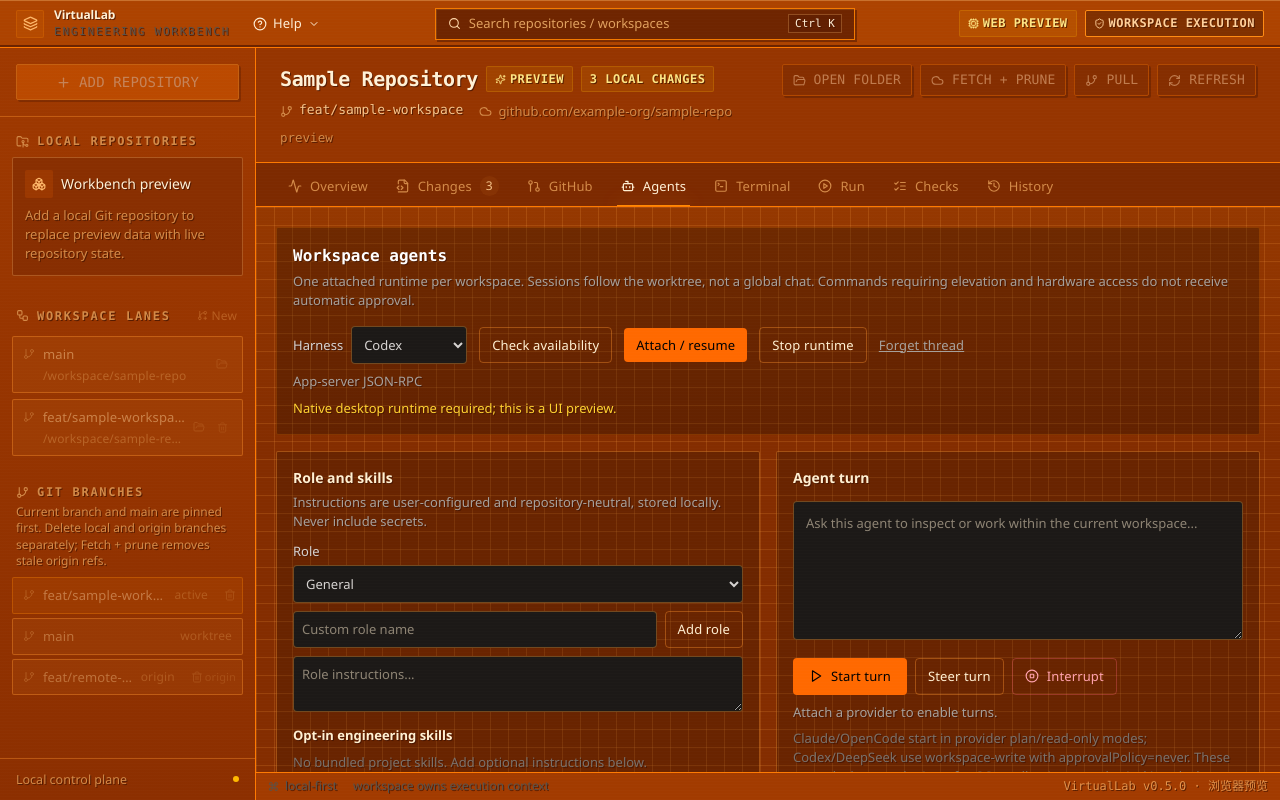
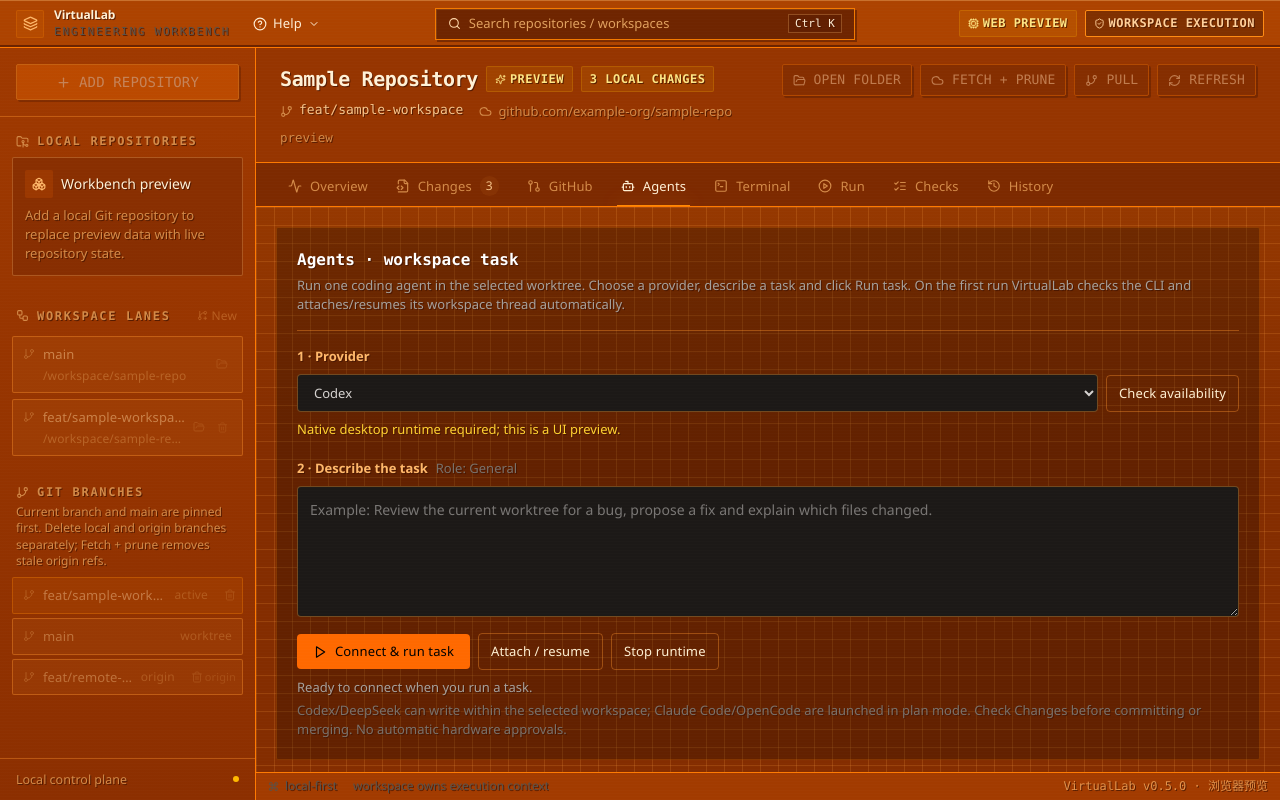
Before and after one commit to magic-alt/virtuallab, a React (Vite) app: page / in a window 1280 px wide. Both pictures are taken after a click on the button "Agents". Built offline with nearby package versions, Linux system fonts and the light colour scheme.

Commit message:
refactor(ui): make Agents task-first with collapsible diagnostics and advanced controls

```diff
--- a/src/features/agents/AgentWorkspace.tsx
+++ b/src/features/agents/AgentWorkspace.tsx
@@ -233,32 +233,115 @@
   };
 
   return (
-    <div className="mx-auto flex max-w-[1180px] flex-col gap-4 text-sm" data-testid="agent-workspace">
-      <div className="rounded-xl border border-orange-400/20 bg-black/25 p-4">
-        <h2 className="text-base font-semibold text-white">Workspace agents</h2>
-        <p className="mt-1 text-xs text-stone-400">One attached runtime per workspace. Sessions follow the worktree, not a global chat. Commands requiring elevation and hardware access do not receive automatic approval.</p>
-        <div className="mt-4 flex flex-wrap items-center gap-3">
-          <label className="text-xs text-stone-300">
-            Harness
-            <select aria-label="Harness" className="ml-2 rounded border border-white/15 bg-stone-900 px-2 py-2"
+    <div className="mx-auto flex min-w-0 max-w-[1040px] flex-col gap-4 text-sm" data-testid="agent-workspace">
+      <section className="min-w-0 rounded-xl border border-orange-400/20 bg-black/25 p-4 sm:p-5">
+        <h2 className="text-base font-semibold text-white">Agents · workspace task</h2>
+        <p className="mt-1 text-xs leading-5 text-stone-400">
+          Run one coding agent in the selected worktree. Choose a provider, describe a task and click Run task.
+          On the first run VirtualLab checks the CLI and attaches/resumes its workspace thread automatically.
+        </p>
+
+        <div className="mt-4 grid min-w-0 gap-2 border-t border-white/10 pt-4 sm:grid-cols-[minmax(0,1fr)_auto] sm:items-end">
+          <label className="block min-w-0 text-xs text-stone-300">
+            <span className="font-semibold text-orange-300">1 · Provider</span>
+            <select aria-label="Harness" className="mt-2 w-full rounded border border-white/15 bg-stone-900 px-3 py-2"
               value={harness} onChange={(e) => changeHarness(e.target.value as AgentHarnessKind)}>
               {HARNESS.map((item) => <option key={item.id} value={item.id}>{item.name}</option>)}
             </select>
           </label>
-          <button type="button" onClick={() => void check()} disabled={!enabled || busy} className="rounded border border-white/20 px-3 py-2 text-xs">Check availability</button>
-          <button type="button" onClick={() => void attach()} disabled={!enabled || busy || attached} className="rounded bg-orange-500 px-3 py-2 text-xs font-medium text-black">Attach / resume</button>
-          <button type="button" onClick={() => void stop()} disabled={!enabled || busy || !attached} className="rounded border border-white/20 px-3 py-2 text-xs">Stop runtime</button>
-          <button type="button" onClick={() => void forget()} disabled={!enabled || busy || !binding} className="text-xs text-stone-400 underline">Forget thread</button>
+          <button type="button" onClick={() => void check()} disabled={!enabled || busy}
+            className="rounded border border-white/20 px-3 py-2 text-xs">Check availability</button>
         </div>
-        <div className="mt-2 text-xs text-stone-400">{HARNESS.find((entry) => entry.id === harness)?.detail}</div>
-        {capabilities && <p className="mt-2 text-xs" role="status">{capabilities.available ? "Available" : "Unavailable"} · {capabilities.version ?? "n/a"} · {capabilities.detail}</p>}
-        {binding && <p className="mt-2 break-all font-mono text-[11px] text-stone-400">Saved: {binding.harness} / {binding.threadId}</p>}
+        {capabilities && (
+          <div className="mt-2 min-w-0 text-xs text-stone-400" role="status">
+            <span className={capabilities.available ? "font-semibold text-emerald-300" : "font-semibold text-amber-300"}>
+              {capabilities.available ? "Available" : "Unavailable"}
+            </span>
+            {" · " + (capabilities.version ?? "version unknown") + " · " + capabilities.detail}
+            {capabilities.executablePath && (
+              <div className="mt-1 break-all font-mono text-[11px] text-stone-500">
+                Detected executable: {capabilities.executablePath}
+              </div>
+            )}
+          </div>
+        )}
+        {binding && <p className="mt-2 break-all text-xs text-stone-500">
+          Saved thread: {binding.harness} · {binding.threadId}
+        </p>}
+        {binding && binding.harness !== harness && <p className="mt-2 text-xs text-amber-300">
+          A thread from {binding.harness} is saved here. Stop and forget it before using {harness}.
+        </p>}
         {!enabled && <p className="mt-2 text-xs text-amber-300">Native desktop runtime required; this is a UI preview.</p>}
-        {error && <p role="alert" className="mt-2 flex gap-1 text-xs text-rose-300"><AlertTriangle size={14}/>{error}</p>}
-      </div>
+        {error && <p role="alert" className="mt-2 flex min-w-0 items-start gap-2 break-words text-xs text-rose-300">
+          <AlertTriangle size={14} className="shrink-0"/>{error}
+        </p>}
 
-      <div className="grid gap-4 lg:grid-cols-2">
-        <section className="rounded-xl border border-white/10 bg-black/20 p-4">
+        <label className="mt-5 block text-xs text-stone-300">
+          <span className="font-semibold text-orange-300">2 · Describe the task</span>
+          <span className="ml-2 text-stone-500">Role: {role.name}</span>
+          <textarea aria-label="Agent message" value={prompt} onChange={(e) => setPrompt(e.target.value)}
+            placeholder="Example: Review the current worktree for a bug, propose a fix and explain which files changed."
+            rows={5} className="mt-2 w-full min-w-0 rounded border border-white/15 bg-stone-900 p-3 text-sm" />
+        </label>
+        <div className="mt-3 flex flex-wrap items-center gap-2">
+          <button type="button" onClick={() => void send()}
+            disabled={!enabled || busy || !prompt.trim() || !!turn || !!(binding && binding.harness !== harness)}
+            className="flex items-center gap-2 rounded bg-orange-500 px-4 py-2 text-xs font-semibold text-black">
+            <Play size={14}/>{attached ? "Send next task" : "Connect & run task"}
+          </button>
+          <button type="button" onClick={() => void attach()}
+            disabled={!enabled || busy || attached || !!(binding && binding.harness !== harness)}
+            className="rounded border border-white/20 px-3 py-2 text-xs">Attach / resume</button>
+          {turn && (
+            <button type="button" onClick={() => void interrupt()} disabled={!enabled || busy}
+              className="flex items-center gap-2 rounded border border-rose-400/30 px-3 py-2 text-xs text-rose-300">
+              <CircleStop size={14}/>Interrupt task
+            </button>
+          )}
+          <button type="button" onClick={() => void stop()} disabled={!enabled || busy || !attached}
+            className="rounded border border-white/20 px-3 py-2 text-xs">Stop runtime</button>
+          {binding && <button type="button" onClick={() => void forget()}
+            disabled={!enabled || busy} className="text-xs text-stone-400 underline">Forget saved thread</button>}
+        </div>
+        <p className="mt-2 text-xs text-stone-400" role="status">
+          {busy ? "Processing request…" : turn ? "3 · Task running; activity appears below." :
+            attached ? "Ready for another task in this workspace." : "Ready to connect when you run a task."}
+        </p>
+        <p className="mt-1 text-xs text-stone-500">
+          Codex/DeepSeek can write within the selected workspace; Claude Code/OpenCode are launched in plan mode.
+          Check Changes before committing or merging. No automatic hardware approvals.
+        </p>
+      </section>
+
+      <section className="min-w-0 rounded-xl border border-white/10 bg-black/20 p-4">
+        <div className="flex flex-wrap items-center justify-between gap-2">
+          <div>
+            <h3 className="font-semibold">3 · Agent activity</h3>
+            <p className="mt-1 text-xs text-stone-500">Live output is temporary; the last 300 structured events are kept in memory, not as a chat transcript.</p>
+          </div>
+          <button type="button" onClick={() => clearTimeline(workspaceRoot)}
+            className="text-xs text-stone-400 underline">Clear timeline</button>
+        </div>
+        <div role="log" aria-label="Agent event timeline" className="mt-3 max-h-80 min-w-0 space-y-2 overflow-y-auto text-xs">
+          {!events.length && <p className="text-stone-500">Run a task to see progress and responses here.</p>}
+          {events.slice(-15).map((event, idx) => (
+            <div key={events.length - 15 + idx} className="min-w-0 rounded border border-white/5 bg-stone-950/60 p-3">
+              <div className="font-medium text-orange-300">{timeLabel(event.timestampMs)} · {eventTitle(event)}</div>
+              {(event.eventType === "agent.notification" || event.eventType === "agent.stderr" ||
+                event.eventType === "agent.protocol_error" || event.eventType === "agent.turn_completed") && (
+                <pre className="mt-1 max-w-full whitespace-pre-wrap break-all font-mono text-stone-300">{describe(event)}</pre>
+              )}
+            </div>
+          ))}
+        </div>
+      </section>
+
+      <details className="min-w-0 rounded-xl border border-white/10 bg-black/15">
+        <summary className="flex cursor-pointer items-center gap-2 p-4 text-xs font-semibold text-stone-300">
+          <Settings2 size={15}/> Role & optional skills · advanced
+        </summary>
+        <div className="px-3 pb-3">
+                  <section className="rounded-xl border border-white/10 bg-black/20 p-4">
           <h3 className="font-semibold">Role and skills</h3>
           <p className="mb-3 mt-1 text-xs text-stone-400">Instructions are user-configured and repository-neutral, stored locally. Never include secrets.</p>
           <label className="block text-xs text-stone-300">Role
@@ -294,42 +377,55 @@
           <textarea aria-label="New skill instructions" value={skillPrompt} onChange={(e) => setSkillPrompt(e.target.value)}
             placeholder="Skill instructions..." maxLength={4000} rows={2} className="mt-2 w-full rounded border border-white/15 bg-stone-900 p-2 text-xs"/>
         </section>
-        <section className="rounded-xl border border-white/10 bg-black/20 p-4">
-          <h3 className="font-semibold">Agent turn</h3>
-          <textarea aria-label="Agent message" value={prompt} onChange={(e) => setPrompt(e.target.value)}
-            placeholder="Ask this agent to inspect or work within the current workspace..." rows={6}
-            className="mt-3 w-full rounded border border-white/15 bg-stone-900 p-3 text-xs" />
-          <div className="mt-3 flex flex-wrap gap-2">
-            <button type="button" onClick={() => void send()} disabled={!enabled || busy || !attached || !prompt.trim() || !!turn}
-              className="flex items-center gap-2 rounded bg-orange-500 px-4 py-2 text-xs font-semibold text-black">
-              <Play size={14}/>Start turn</button>
-            <button type="button" onClick={() => void steer()} disabled={!enabled || busy || !turn || !capabilities?.features.steering || !prompt.trim()}
-              className="rounded border border-white/20 px-3 py-2 text-xs">Steer turn</button>
-            <button type="button" onClick={() => void interrupt()} disabled={!enabled || busy || !turn}
-              className="flex items-center gap-2 rounded border border-rose-400/30 px-3 py-2 text-xs text-rose-300">
-              <CircleStop size={14}/>Interrupt</button>
+        </div>
+      </details>
+
+      <details className="min-w-0 rounded-xl border border-white/10 bg-black/15">
+        <summary className="cursor-pointer p-4 text-xs font-semibold text-stone-300">
+          CLI diagnostics · executable selection
+        </summary>
+        <div className="space-y-3 border-t border-white/10 p-4 text-xs text-stone-400">
+          <p>A GUI can inherit a different PATH from your terminal. Detection reports the exact executable used
+            by the runtime; if its version is old, choose the executable installed for your terminal.
+            This choice is stored locally and shared by Codex and DeepSeek.</p>
+          <div className="break-all font-mono text-[11px]">Configured Codex executable: {codexPath || "Automatic (desktop PATH)"}</div>
+          <div className="flex flex-wrap items-center gap-2">
+            <button type="button" onClick={() => void chooseCodexPath()}
+              disabled={!enabled || busy || attached || !!turn || !isCodexHarness(harness)}
+              className="flex items-center gap-2 rounded border border-white/20 px-3 py-2">
+              <FolderOpen size={14}/>Choose Codex executable
+            </button>
+            <button type="button" onClick={resetCodexPath}
+              disabled={!enabled || busy || attached || !!turn || !codexPath}
+              className="rounded border border-white/20 px-3 py-2">Use automatic PATH</button>
           </div>
-          <p className="mt-2 text-xs text-stone-400">{turn ? "Turn active · " + turn : attached ? "Ready for the next turn" : "Attach a provider to enable turns."}</p>
-          <p className="mt-2 text-xs text-stone-500">Claude/OpenCode start in provider plan/read-only modes; Codex/DeepSeek use workspace-write with approvalPolicy=never. These controls do not substitute for OS sandboxing or a physical interlock.</p>
-        </section>
-      </div>
+          <p>Windows PowerShell: run <code className="text-stone-200">Get-Command codex -All</code> or
+            <code className="ml-1 text-stone-200">where.exe codex</code> to locate installed versions.
+            Choose a real codex.exe or codex.cmd launcher. Stop a connected runtime before changing it.</p>
+        </div>
+      </details>
 
-      <section className="rounded-xl border border-white/10 bg-black/20 p-4">
-        <div className="flex items-center justify-between">
-          <h3 className="font-semibold">Structured event timeline <span className="text-xs font-normal text-stone-500">({events.length}/300)</span></h3>
-          <button type="button" onClick={() => clearTimeline(workspaceRoot)} className="text-xs text-stone-400 underline">Clear timeline</button>
-        </div>
-        <div role="log" aria-label="Agent event timeline" className="mt-3 max-h-80 space-y-2 overflow-y-auto font-mono text-xs">
-          {!events.length && <p className="text-stone-500">No events received for this workspace.</p>}
+      <details className="min-w-0 rounded-xl border border-white/10 bg-black/15">
+        <summary className="cursor-pointer p-4 text-xs font-semibold text-stone-300">
+          Full structured event timeline · diagnostic
+        </summary>
+        <div className="max-h-80 min-w-0 space-y-2 overflow-y-auto border-t border-white/10 p-3 font-mono text-xs">
           {events.map((event, idx) => (
-            <div key={idx} className="rounded border border-white/5 bg-stone-950/60 p-2">
-              <div className="mb-1 text-orange-300">{timeLabel(event.timestampMs)} · {event.method ?? event.eventType}</div>
-              <pre className="whitespace-pre-wrap break-all text-stone-300">{describe(event)}</pre>
+            <div key={idx} className="min-w-0 rounded border border-white/5 bg-stone-950/60 p-2">
+              <div className="text-orange-300">{timeLabel(event.timestampMs)} · {event.method ?? event.eventType}</div>
+              <pre className="mt-1 whitespace-pre-wrap break-all text-stone-300">{describe(event)}</pre>
             </div>
           ))}
+          {!events.length && <p className="text-stone-500">No events in memory.</p>}
         </div>
-      </section>
-      <section className="rounded-xl border border-white/10 bg-black/20 p-4" data-testid="agent-journal-history">
+      </details>
+
+      <details className="min-w-0 rounded-xl border border-white/10 bg-black/15">
+        <summary className="cursor-pointer p-4 text-xs font-semibold text-stone-300">
+          Session recovery & privacy metadata · advanced
+        </summary>
+        <div className="px-3 pb-3">
+                <section className="rounded-xl border border-white/10 bg-black/20 p-4" data-testid="agent-journal-history">
         <div className="flex items-center justify-between gap-2">
           <h3 className="font-semibold">Recovered lifecycle metadata</h3>
           <div className="flex flex-wrap gap-3">
@@ -361,8 +457,15 @@
           {!journal.length && <p className="text-stone-500">{journalBusy ? "Loading..." : "No retained lifecycle events for this workspace."}</p>}
         </div>
       </section>
+        </div>
+      </details>
 
-      <section className="rounded-xl border border-amber-400/20 bg-black/20 p-4">
+      <details className="min-w-0 rounded-xl border border-white/10 bg-black/15">
+        <summary className="cursor-pointer p-4 text-xs font-semibold text-stone-300">
+          Hardware approval policy · no provider installed
+        </summary>
+        <div className="px-3 pb-3">
+                <section className="rounded-xl border border-amber-400/20 bg-black/20 p-4">
         <h3 className="flex items-center gap-2 font-semibold"><ShieldAlert size={16}/>Protected operations · fail-closed approval broker</h3>
         <p className="mt-1 text-xs text-stone-400">Motion, power, flashing and release always require an independent device-side lease provider. Recording human acknowledgement here never enables hardware I/O.</p>
         <div className="mt-3 flex flex-wrap items-center gap-2">
@@ -379,6 +482,8 @@
         {approvalMessage && <p role="status" className="mt-2 text-xs text-amber-300">{approvalMessage}</p>}
         <p className="mt-2 text-xs text-stone-500">No hardware provider is installed or bundled. Default decision: DENY.</p>
       </section>
+        </div>
+      </details>
     </div>
   );
 }
```
